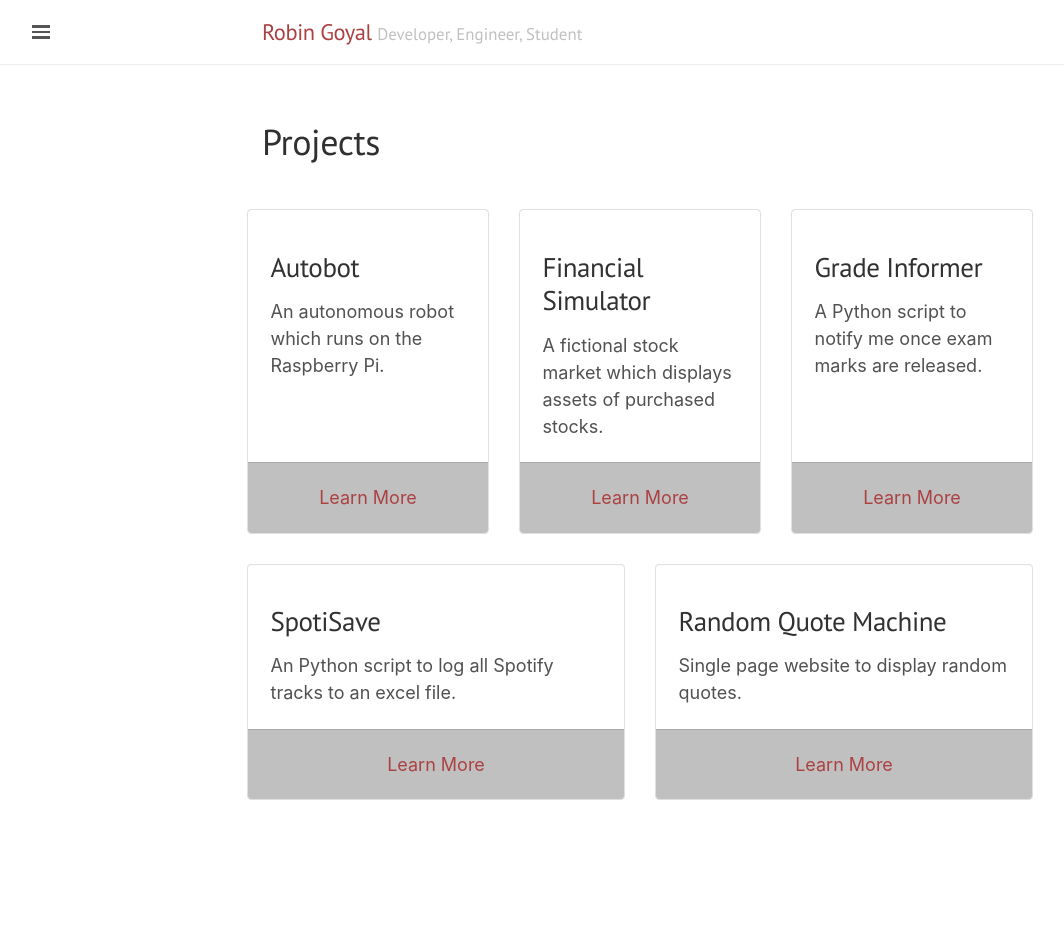
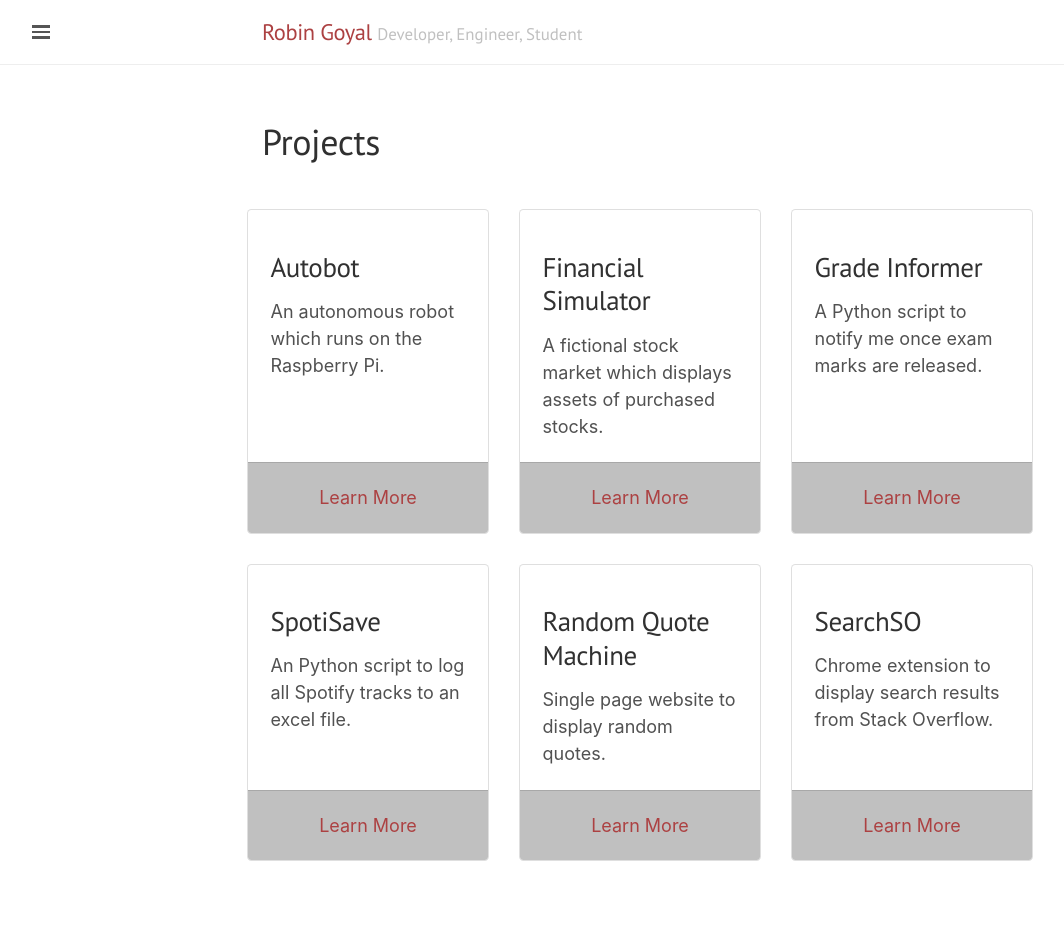
Before and after one commit to robgoyal/robgoyal.github.io, a Jekyll site: the page built from projects.html, in a window 1280 px wide. Shown: the whole page, without its empty margins (0-1064 px from the left). Built offline with Jekyll 4.4.1, drawn with Linux system fonts in a browser that asks for light colours; nearby versions of some CDN libraries; before the commit the page ends 900 px from its top, so only the background shows below that.

Commit message:
Added chrome extension project

```diff
--- a/projects.html
+++ b/projects.html
@@ -85,8 +85,19 @@ permalink: /projects/
       </div>
       <!-- End Random Quote Machine Project -->
 
-      <!-- SpotiSave Project -->
-      <!-- End SpotiSave Project -->
+      <!-- SearchSO Project -->
+      <div class="card">
+        <div class="card-body">
+          <h2 class="card-title">SearchSO</h4>
+          <p class="card-text">
+            Chrome extension to display search results from Stack Overflow.
+          </p>
+        </div>
+        <div class="card-footer">
+          <a href="#" class="btn btn-default btn-block project-button" role="button" data-toggle="modal" data-target="#searchso">Learn More</a>
+        </div>
+      </div>
+      <!-- End SearchSO Project -->
 
     </div>
   </div>
@@ -223,4 +234,29 @@ permalink: /projects/
   </div>
 </div>
 <!-- End Random Quote Machine Modal -->
+
+<!-- SearchSO Modal -->
+<div class="modal fade" id="searchso" tabindex="-1" role="dialog" aria-labelledby="exampleModalLabel" aria-hidden="true">
+  <div class="modal-dialog" role="document">
+    <div class="modal-content">
+      <div class="modal-header">
+        <h2 class="modal-title" id="exampleModalLabel">SearchSO</h2>
+        <button type="button" class="close" data-dismiss="modal" aria-label="Close">
+          <span aria-hidden="true">&times;</span>
+        </button>
+      </div>
+      <div class="modal-body">
+        <img class="modal-img" src="{{ site.baseurl }}/public/imgs/projects/searchso.png"/>
+        <div class="project-info">
+          <p><span class="project-subheading">Name</span>SearchSO</p>
+          <p><span class="project-subheading">Author</span> Robin Goyal</p>
+          <p><span class="project-subheading">Description</span>An in-browser Chrome extension to display results that would be returned from a search on Stack Overflow.</p>
+          <p><span class="project-subheading">Tools</span>HTML, CSS, Javascript</p>
+          <p><span class="project-subheading">Source</span><a href="https://github.com/robgoyal/searchSO">Github Repository</a></p>
+        </div>
+      </div>
+    </div>
+  </div>
+</div>
+<!-- End SearchSO Modal -->
 <!-- End Modals -->
```
Also changed, not shown: public/imgs/projects/searchso.png (added).
